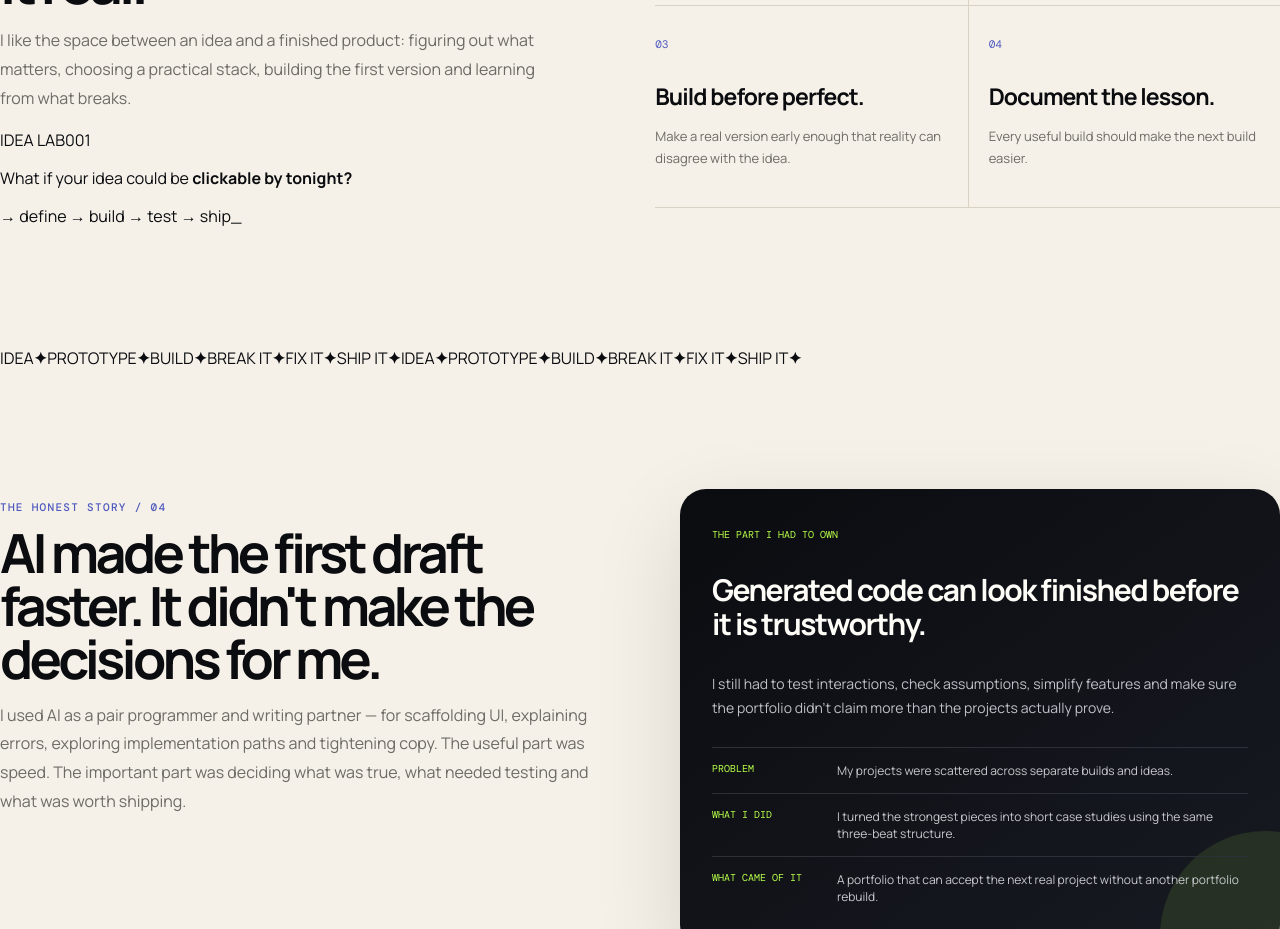
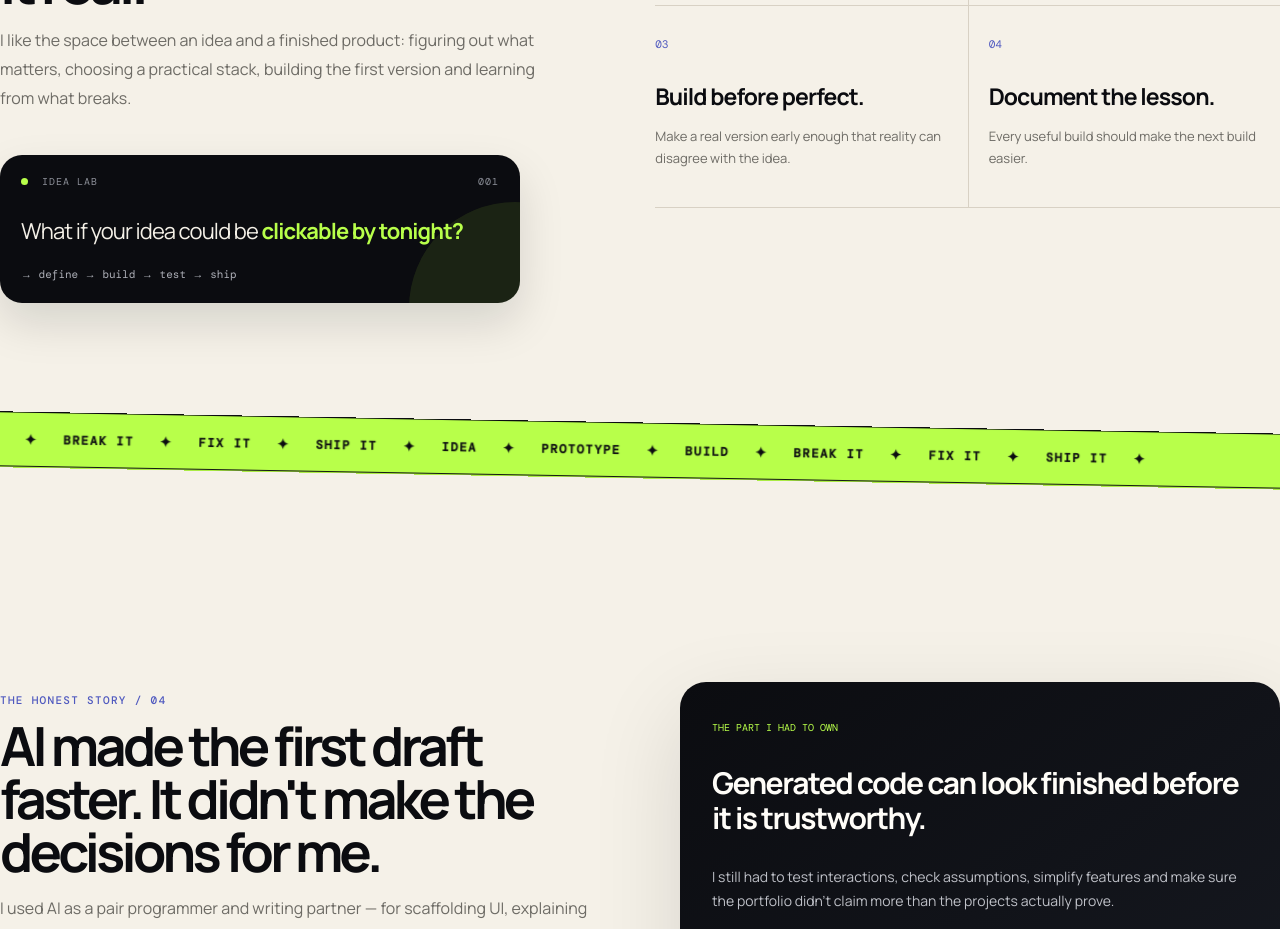
Before and after one commit to emManab/manab-ai-portfolio, a Next.js app: page / in a window 1280 px wide. Shown: the part 3260-4189 px from the top of the page. Built offline with nearby package versions, Linux system fonts and the light colour scheme.

Commit message:
feat: style idea lab and scrolling build philosophy

```diff
--- a/app/globals.css
+++ b/app/globals.css
@@ -472,3 +472,72 @@ footer a{text-decoration:none;transition:transform .2s ease}footer a:hover{trans
   .skills-wall{grid-template-columns:1fr;gap:40px;padding-top:75px;padding-bottom:75px}
   .skills-wall .skills-heading h2{font-size:50px}
 }
+
+
+.idea-prompt{
+  margin-top:42px;
+  background:var(--ink);
+  color:var(--paper);
+  border-radius:22px;
+  padding:20px 21px 22px;
+  max-width:520px;
+  box-shadow:0 20px 45px rgba(11,12,16,.13);
+  position:relative;
+  overflow:hidden;
+  transition:transform .3s ease,box-shadow .3s ease;
+}
+.idea-prompt:hover{transform:translateY(-5px) rotate(-.4deg);box-shadow:0 28px 60px rgba(11,12,16,.18)}
+.idea-prompt::after{
+  content:"";
+  position:absolute;
+  width:180px;height:180px;border-radius:50%;
+  right:-85px;bottom:-95px;
+  background:rgba(184,255,74,.1);
+  animation:orb 5s ease-in-out infinite;
+}
+.prompt-top{
+  display:flex;justify-content:space-between;align-items:center;
+  color:#8d9099;font:10px 'DM Mono';letter-spacing:.1em;
+  position:relative;z-index:1;
+}
+.prompt-top i{
+  display:inline-block;width:7px;height:7px;border-radius:50%;
+  background:var(--lime);margin-right:7px;animation:ping 2s infinite;
+}
+.idea-prompt p{
+  font-size:22px;line-height:1.25;letter-spacing:-.04em;
+  margin:30px 0 22px;position:relative;z-index:1;
+}
+.idea-prompt strong{color:var(--lime)}
+.prompt-cursor{
+  color:#aeb0b8;font:11px 'DM Mono';position:relative;z-index:1;
+}
+.prompt-cursor span{color:var(--lime);animation:blink .8s steps(1) infinite}
+
+.idea-marquee{
+  width:100%;
+  overflow:hidden;
+  background:var(--lime);
+  color:var(--ink);
+  transform:rotate(1deg) scale(1.02);
+  margin:0 0 85px;
+  border-top:1px solid var(--ink);
+  border-bottom:1px solid var(--ink);
+}
+.idea-marquee-track{
+  display:flex;
+  width:max-content;
+  align-items:center;
+  gap:25px;
+  padding:17px 0;
+  font:700 12px 'DM Mono';
+  letter-spacing:.12em;
+  animation:ideaMarquee 18s linear infinite;
+}
+.idea-marquee-track b{font-size:14px}
+@keyframes ideaMarquee{to{transform:translateX(-50%)}}
+
+@media(max-width:850px){
+  .idea-prompt{max-width:none}
+  .idea-marquee{margin-bottom:55px}
+}
```
